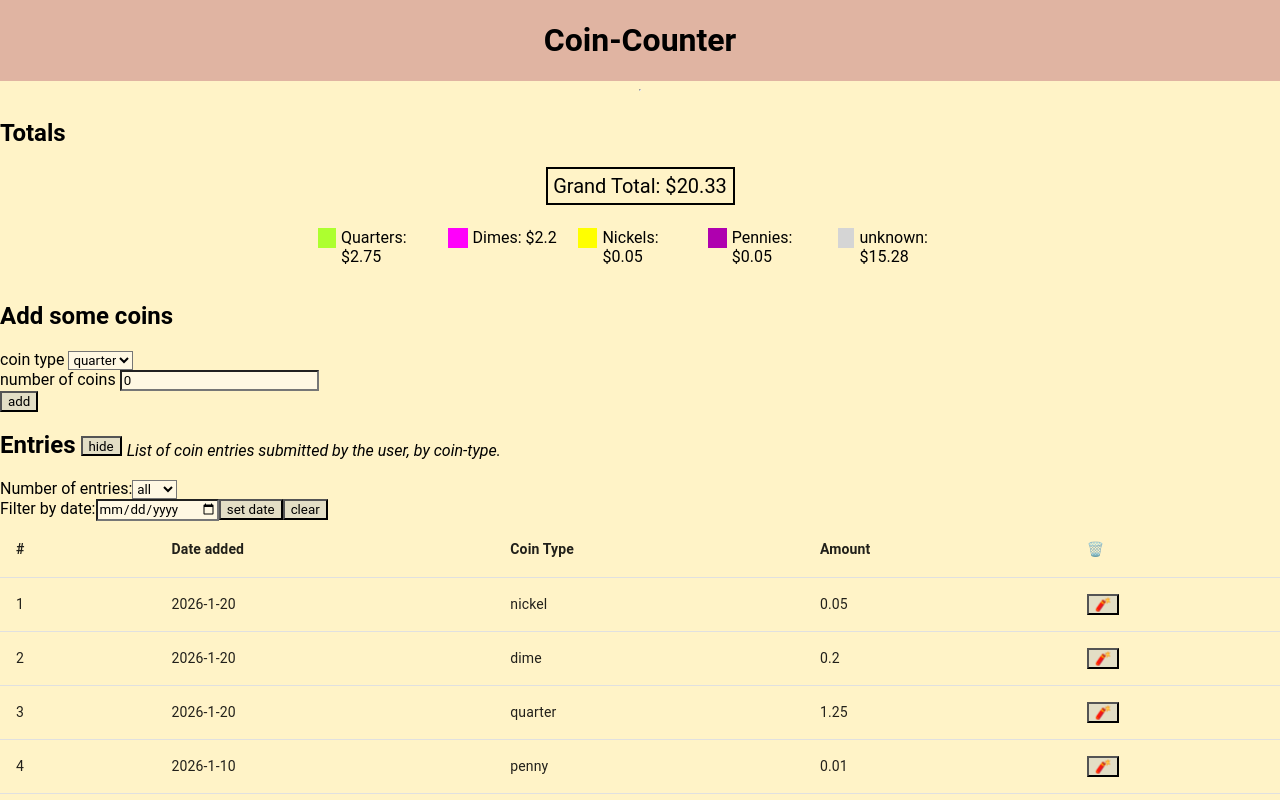
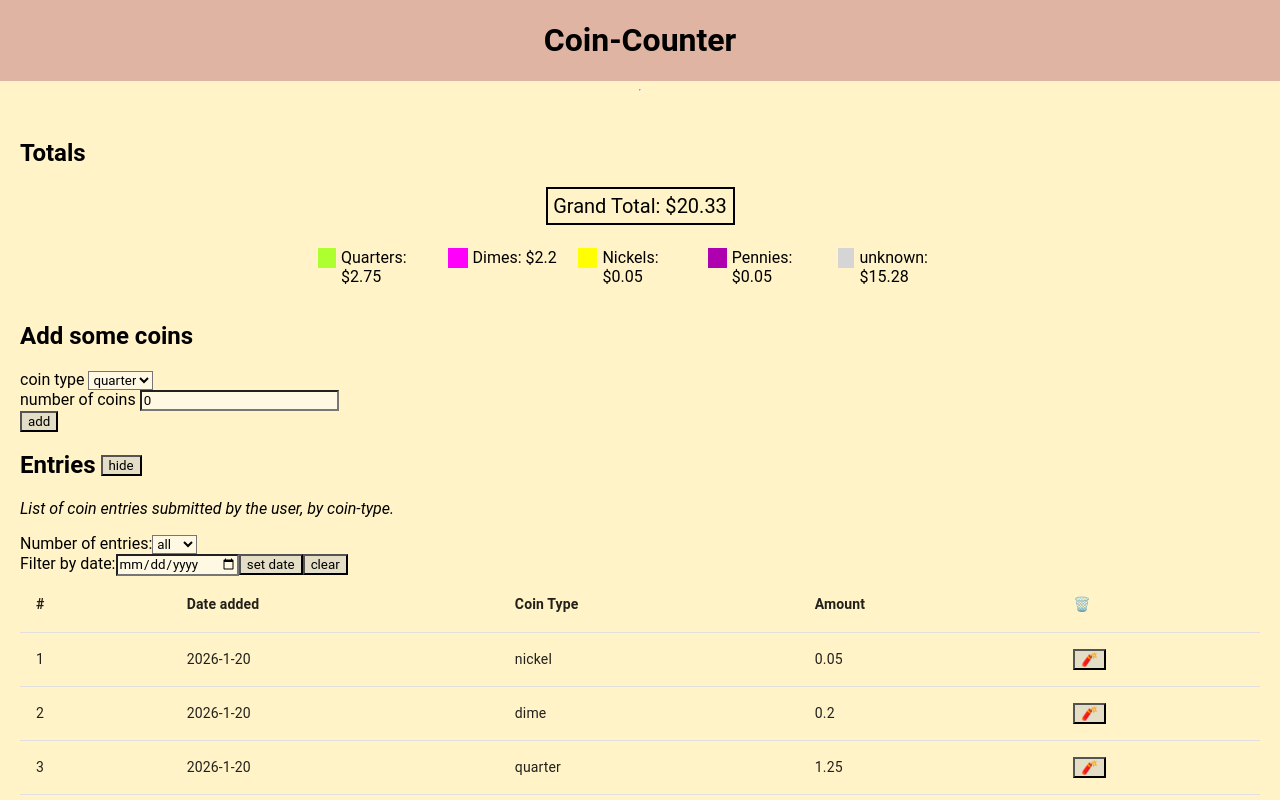
Before and after one commit to Joehl1103/coin-counter, a React (Vite) app: page / in a window 1280 px wide. Shown: the top 800 px of the page. Built offline with nearby package versions, Linux system fonts and the light colour scheme; data requests are answered from the project's data file.

Commit message:
fixed hide/show button for entries

```diff
--- a/src/Body.jsx
+++ b/src/Body.jsx
@@ -24,7 +24,7 @@ function Body(props) {
   };
 
   return (
-    <div>
+    <div style={{ padding: "20px" }}>
       {notificationMessage.length > 0 ? (
         <div style={notificationDivStyle}>
           <Notification
--- a/src/components/entries/Entries.jsx
+++ b/src/components/entries/Entries.jsx
@@ -48,19 +48,22 @@ const Entries = ({ entries, setEntries, handleNotification }) => {
 
   return (
     <div>
-      <div style={{ display: "flex", flexDirection: "row" }}>
+      <div
+        style={{
+          display: "flex",
+          flexDirection: "row",
+          alignItems: "center",
+          gap: 5,
+        }}
+      >
         <h2>Entries</h2>
-        <button
-          id="showHideButton"
-          onClick={setDisplay}
-          style={{ marginLeft: 5, marginTop: 24, height: 20 }}
-        >
+        <button id="showHideButton" onClick={setDisplay}>
           {displayConst === "contents" ? "hide" : "show"}
         </button>
-        <p style={{ marginTop: 29, marginLeft: 5 }}>
-          <i>List of coin entries submitted by the user, by coin-type.</i>
-        </p>
       </div>
+      <p style={{ marginTop: 0 }}>
+        <i>List of coin entries submitted by the user, by coin-type.</i>
+      </p>
       <div style={{ display: displayConst }}>
         <TableFilter setOption={setOption} setFilterDate={setFilterDate} />
         <GlobalStyles styles={{ fontFamily: "var(--font-main)" }} />
--- a/src/index.css
+++ b/src/index.css
@@ -1,7 +1,8 @@
-html, body, #root {
+html,
+#root {
   background-color: var(--color-primary);
-  margin: 0;
-  padding: 0;
+  margin: 10;
+  padding: 10;
   height: 100%;
   width: 100%;
 }
@@ -12,13 +13,11 @@ html, body, #root {
   min-height: 100%;
 }
 
-input, select{
+input,
+select {
   background-color: var(--color-inputs);
 }
 
 button {
- background-color: var(--color-buttons);
+  background-color: var(--color-buttons);
 }
-
-h1,h2 {
-}
```
